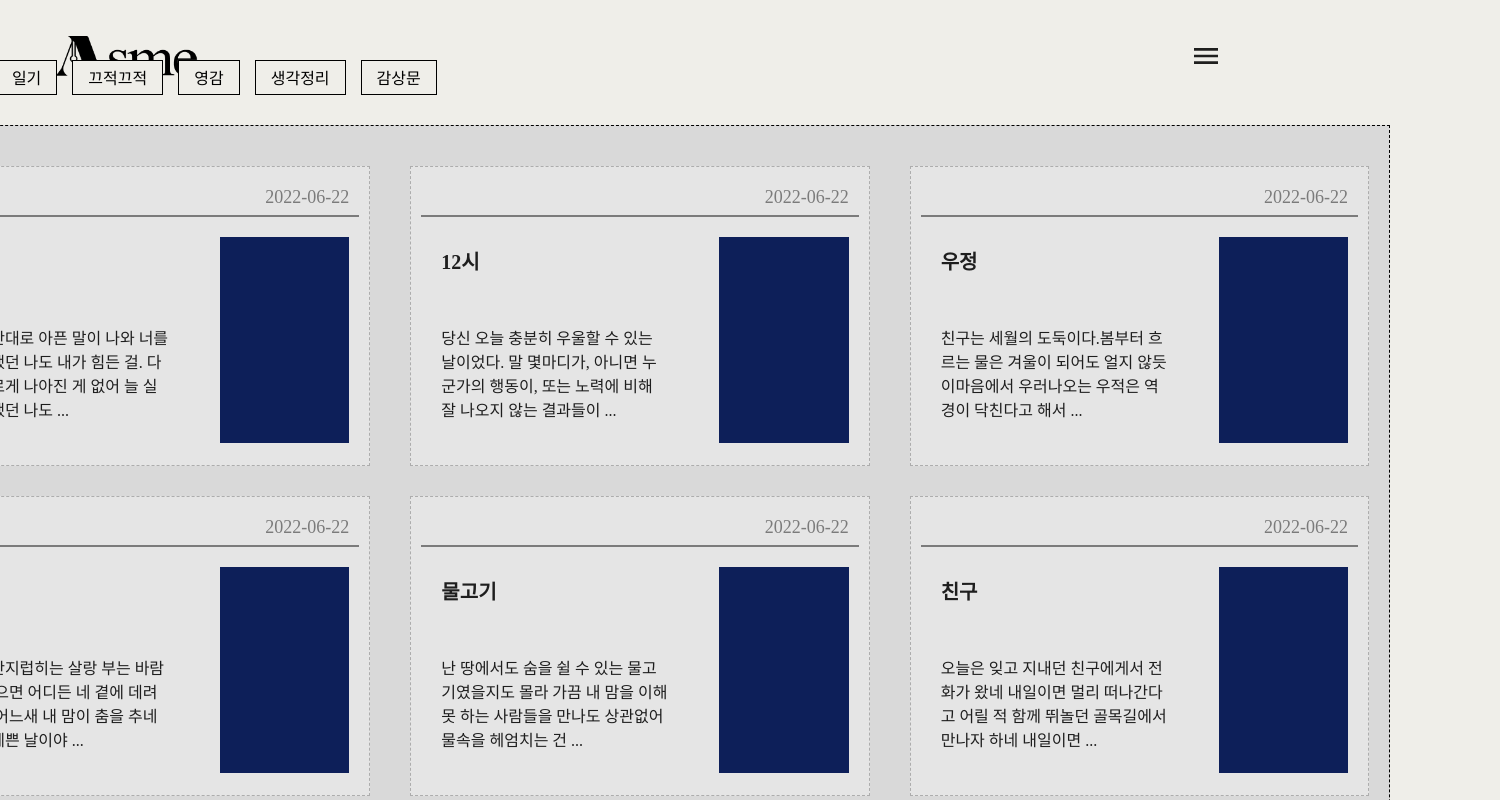
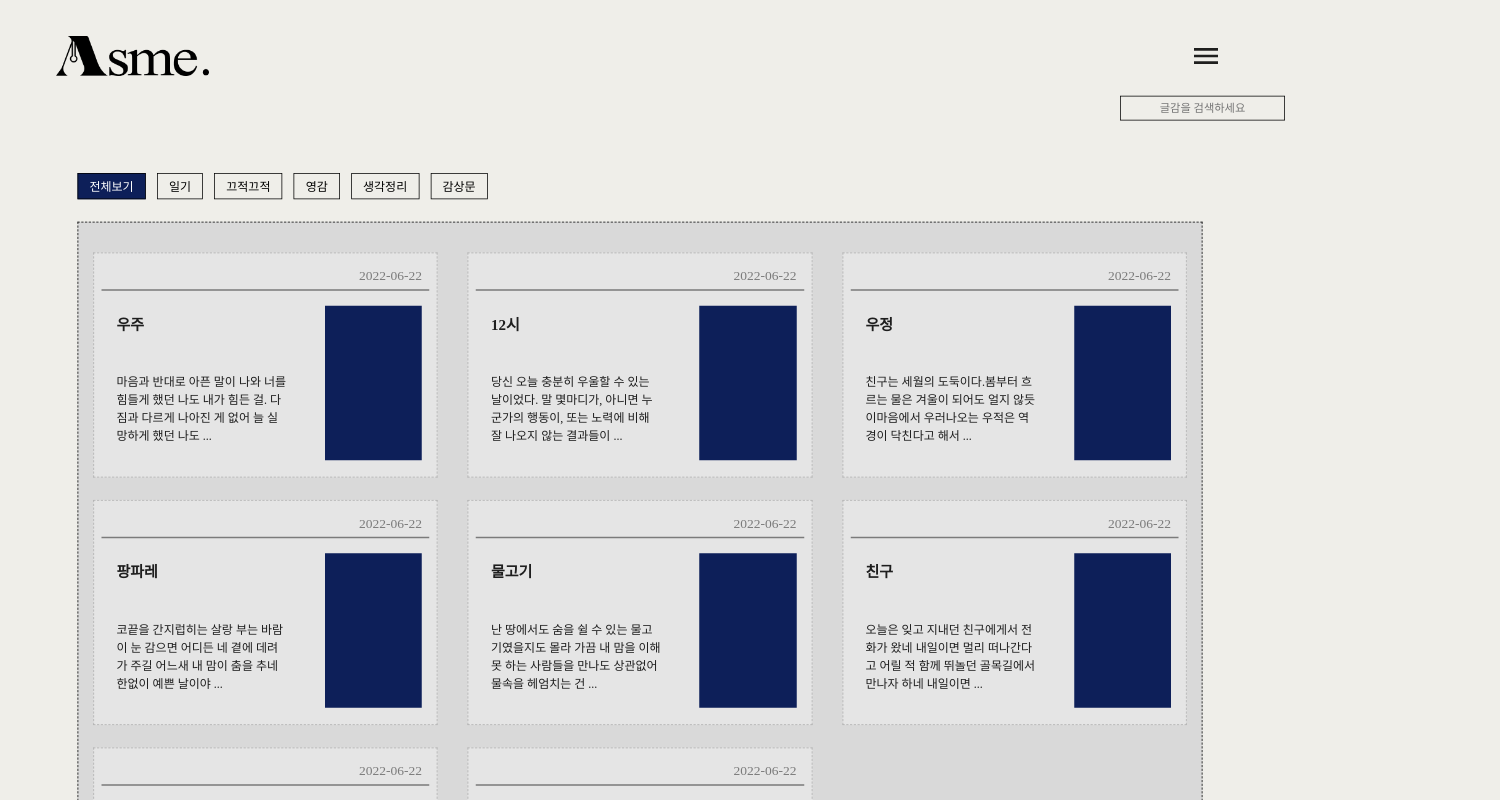
Before and after one commit to dbwk18/AsMe, a React (Create React App) app in the folder client/: page /archive in a window 1280 px wide. Shown: the top 800 px of the page, 1500 px wide, since content can reach past the window. Built offline with nearby package versions, Linux system fonts and the light colour scheme; no server answers; a web font is replaced by a local one.

Commit message:
[#50] fix: ui

```diff
--- a/client/src/pages/archive/ArchivePage.js
+++ b/client/src/pages/archive/ArchivePage.js
@@ -29,7 +29,7 @@ function ArchivePage() {
 
 
     return (
-        <Stack height="100vh" alignItems="center" justifyContent="center" >
+        <Stack height="100vh" alignItems="center" justifyContent="center" sx={{ transform: "scale(0.75)" }}>
             <div><input className="archive-search" placeholder='글감을 검색하세요' /></div>
             <div className='navigate-btn'><Link to="/"><img width="50px" src={BackBtn} /></Link></div>
             <div className="navigate-tags">
```
